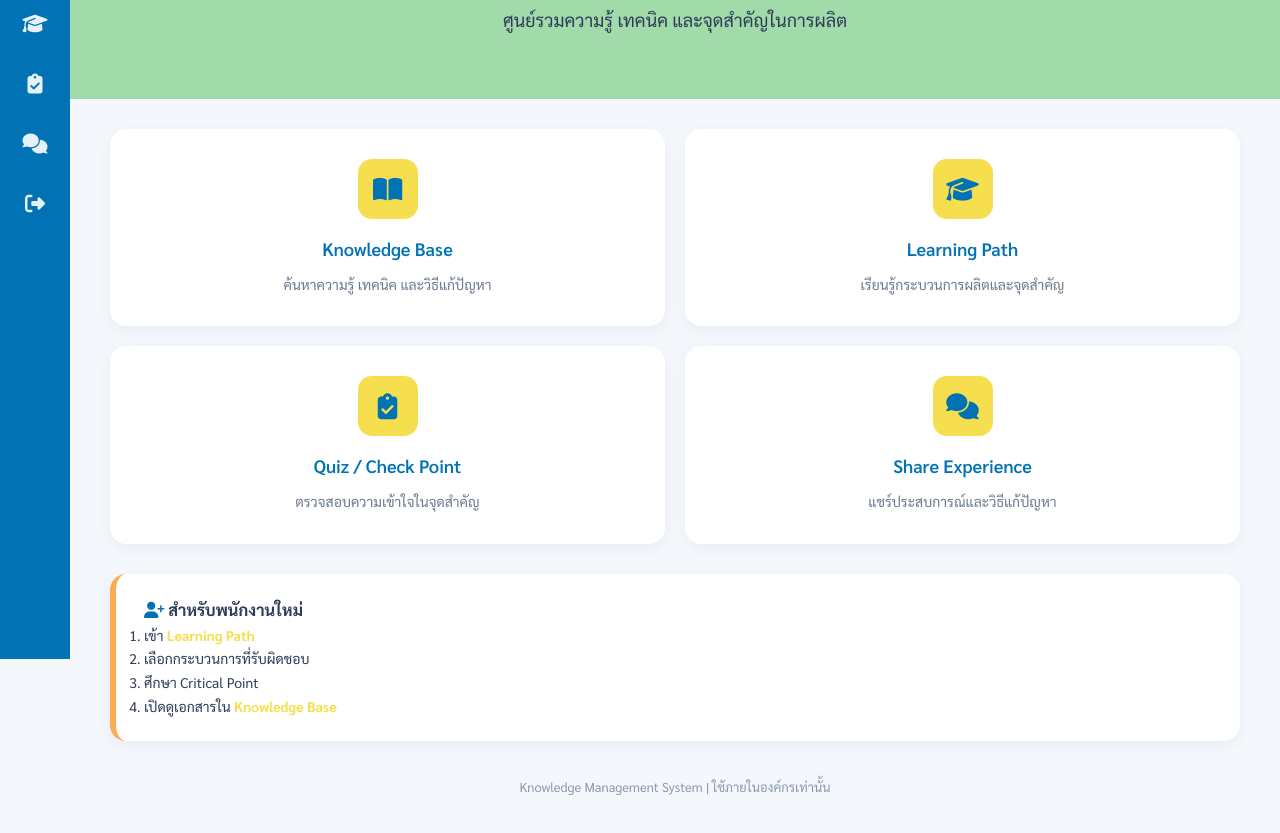
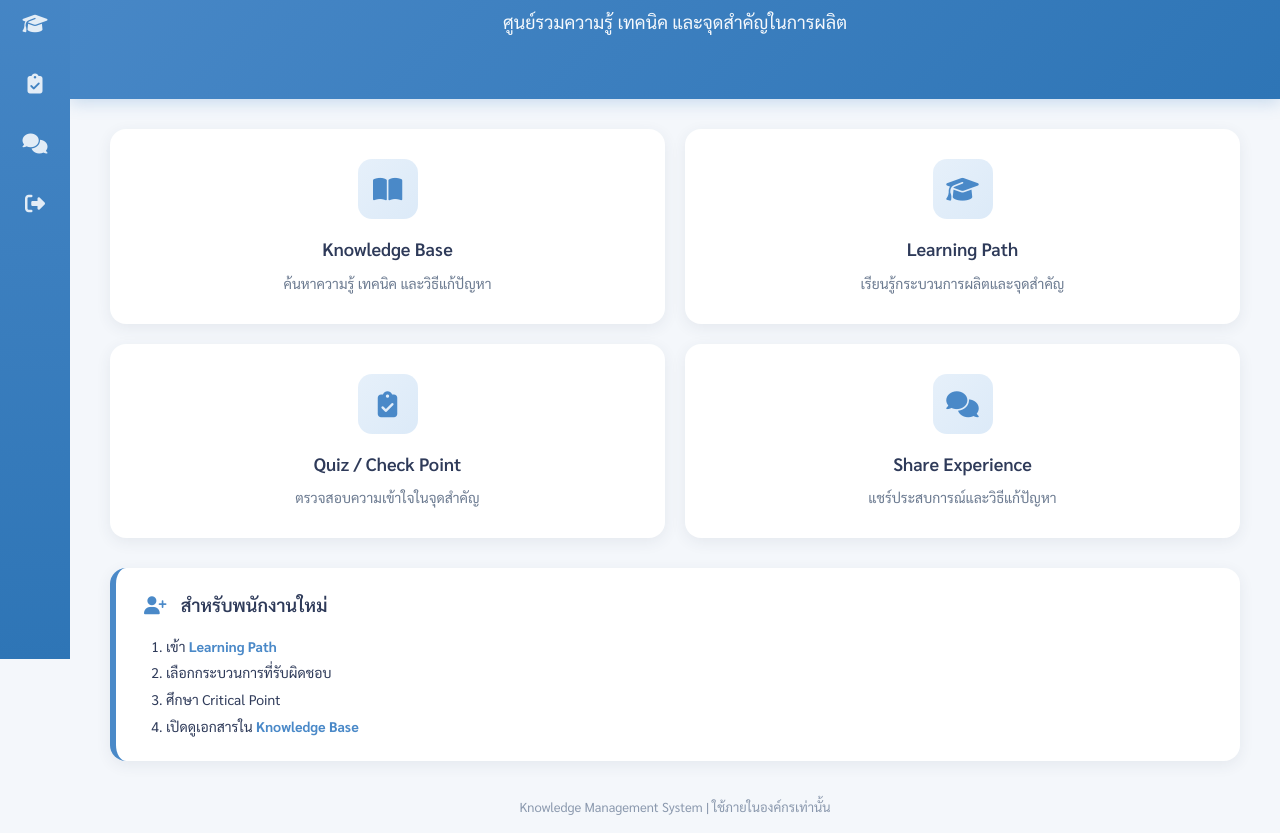
Before and after one commit to ProjectSWU/KMS, a plain HTML site: page index.html in a window 1280 px wide. Shown: the part 141-974 px from the top of the page. Drawn offline with Linux system fonts and the light colour scheme; sample sign-in values are in the browser's storage.

Commit message:
Update index.html

```diff
--- a/index.html
+++ b/index.html
@@ -29,21 +29,12 @@
       line-height: 1.7;
     }
 
-    a {
-      color: #0172b4;
-      text-decoration: none;
-    }
-
-    a:visited {
-      color: #0172b4;
-    }
-
     .container { display: flex; min-height: 100vh; }
 
     /* Sidebar */
     .sidebar {
       width: 70px;
-      background-color: #0172b4;
+      background: linear-gradient(180deg, #4A89C8 0%, #2E75B6 100%);
       display: flex; flex-direction: column; align-items: center;
       padding-top: 20px; gap: 10px;
       position: fixed; height: 100vh;
@@ -53,42 +44,58 @@
     .sidebar-icon {
       width: 50px; height: 50px;
       display: flex; align-items: center; justify-content: center;
-      color: rgba(255,255,255,0.9);
+      color: rgba(255,255,255,0.85);
       font-size: 20px;
       border-radius: 12px;
       cursor: pointer;
       transition: all 0.3s ease;
+      text-decoration: none;
+      user-select: none;
+      -webkit-tap-highlight-color: transparent;
     }
 
     .sidebar-icon:hover,
     .sidebar-icon.active {
-      background-color: #f5df4e;
-      color: #0172b4;
+      background-color: rgba(255,255,255,0.18);
+      color: #fff;
     }
+
+    .sidebar-icon:active { transform: scale(0.96); }
 
     .main-content { flex: 1; padding: 0; margin-left: 70px; }
 
-    /* HEADER */
+    /* ✅ HEADER STANDARD */
     .header {
-      background-color: #a1dba9;
+      background: linear-gradient(135deg, #4A89C8 0%, #2E75B6 100%);
       padding: 60px 40px;
       min-height: 240px;
       text-align: center;
+      box-shadow: 0 4px 15px rgba(74, 137, 200, 0.25);
+
+      display: flex;
+      flex-direction: column;
+      justify-content: center;
+      align-items: center;
     }
 
     .header h1 {
       font-size: 42px;
       font-weight: 700;
-      color: #0172b4;
+      color: #ffffff;
       margin-bottom: 15px;
+      letter-spacing: 1px;
+      text-shadow: 0 2px 4px rgba(0,0,0,0.2);
     }
 
     .header .subtitle {
       font-size: 18px;
-      color: #2E3A59;
+      color: rgba(255, 255, 255, 0.95);
+      max-width: 650px;
+      margin: 0 auto;
+      line-height: 1.7;
     }
 
-    /* Cards */
+    /* Menu Cards */
     .menu-cards {
       display: grid;
       grid-template-columns: repeat(2, 1fr);
@@ -101,53 +108,72 @@
       border-radius: 16px;
       padding: 28px 20px;
       text-align: center;
-      box-shadow: 0 4px 15px rgba(0,0,0,0.05);
+      text-decoration: none;
+      box-shadow: 0 4px 15px rgba(46,58,89,0.08);
+      transition: all 0.3s ease;
       border: 2px solid transparent;
-      transition: all 0.3s ease;
     }
 
     .card:hover {
       transform: translateY(-5px);
-      border-color: #fdac53;
+      box-shadow: 0 8px 25px rgba(74,137,200,0.18);
+      border-color: #4A89C8;
     }
 
     .card-icon {
       width: 60px; height: 60px;
       margin: 0 auto 15px;
-      background-color: #f5df4e;
+      background: linear-gradient(135deg, #E6F0FA 0%, #DCEAF8 100%);
       border-radius: 14px;
       display: flex; align-items: center; justify-content: center;
       font-size: 26px;
-      color: #0172b4;
+      color: #4A89C8;
     }
 
     .card-title {
       font-size: 18px;
       font-weight: 600;
-      color: #0172b4;
+      color: #2E3A59;
       margin-bottom: 8px;
     }
 
     .card-desc {
       font-size: 14px;
       color: #6B7A90;
+      line-height: 1.5;
     }
 
+    /* ✅ New Employee (เอาเขียวออก -> ฟ้าเดียวกับธีม) */
     .new-employee {
       background: #ffffff;
       border-radius: 16px;
       padding: 22px 28px;
       margin: 0 40px 20px 40px;
-      box-shadow: 0 4px 15px rgba(0,0,0,0.05);
-      border-left: 6px solid #fdac53;
+      box-shadow: 0 4px 15px rgba(46,58,89,0.08);
+      border-left: 6px solid #4A89C8; /* ✅ จากเขียว -> ฟ้า */
+    }
+
+    .new-employee h3 {
+      font-size: 18px;
+      font-weight: 600;
+      color: #2E3A59;
+      margin-bottom: 12px;
     }
 
     .new-employee h3 i {
-      color: #0172b4;
+      color: #4A89C8;  /* ✅ จากเขียว -> ฟ้า */
+      margin-right: 10px;
+    }
+
+    .new-employee ol {
+      margin-left: 22px;
+      color: #2E3A59;
+      line-height: 1.9;
+      font-size: 14px;
     }
 
     .new-employee strong {
-      color: #f5df4e;
+      color: #4A89C8;
     }
 
     .footer {
@@ -164,9 +190,17 @@
         height: 60px;
         flex-direction: row;
         justify-content: center;
+        padding: 10px;
+        position: sticky;
+        top: 0;
       }
       .main-content { margin-left: 0; }
       .menu-cards { grid-template-columns: 1fr; padding: 20px; }
+      .new-employee { margin: 0 20px 20px 20px; }
+
+      .header { padding: 40px 20px; min-height: 170px; }
+      .header h1 { font-size: 28px; }
+      .header .subtitle { font-size: 15px; }
     }
   </style>
 </head>
@@ -229,5 +263,7 @@
       </footer>
     </main>
   </div>
+
+  <script src="Js"></script>
 </body>
 </html>
```
